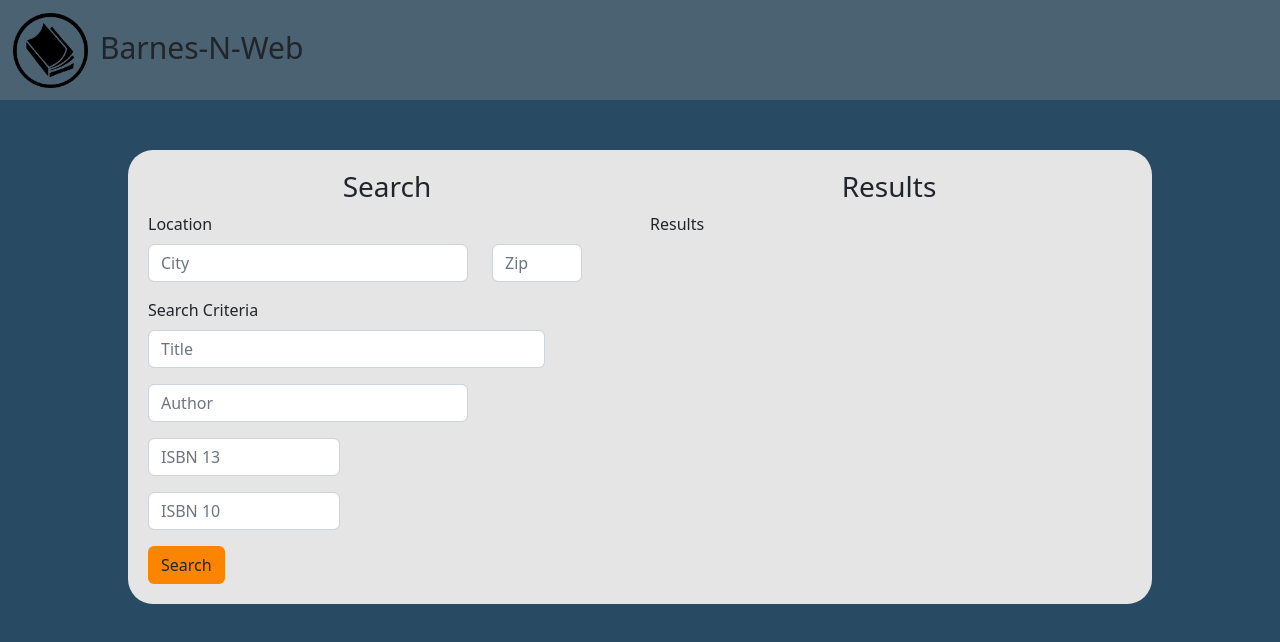
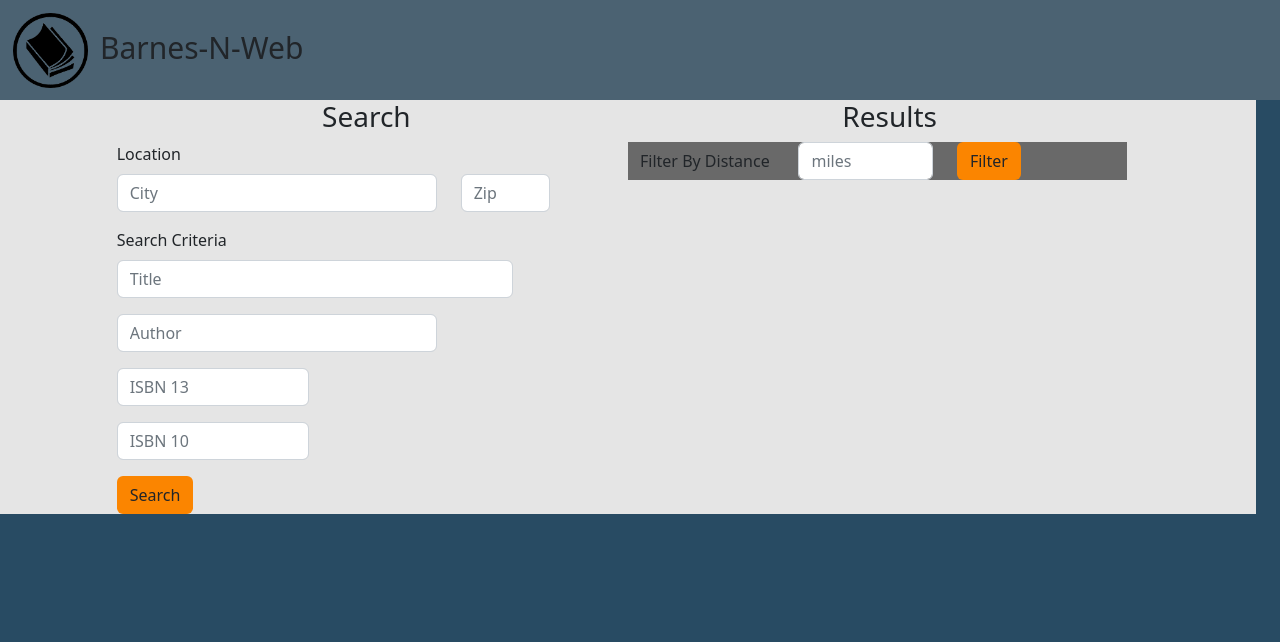
Before and after one commit to rigrergl/barnes-n-web, a Next.js app in the folder barnes-n-web/: page /Search in a window 1280 px wide. Shown: the top 642 px of the page. Built offline with nearby package versions, Linux system fonts and the light colour scheme.

Commit message:
More Changes to Search Page

```diff
--- a/barnes-n-web/pages/Search.tsx
+++ b/barnes-n-web/pages/Search.tsx
@@ -1,27 +1,36 @@
+import { useState } from "react";
 import Row from "react-bootstrap/Row";
 import Col from "react-bootstrap/Col";
+import Container from "react-bootstrap/Container";
+import Form from "react-bootstrap/Form";
 import Header from "./components/Header";
 import SearchForm from "./components/SearchForm";
+import FilterForm from "./components/FilterForm";
 import Button from "./components/Button";
-import Results from "./components/Results";
 
 const Search = () => {
+  const [listings, setListings] = useState([]);
+
   return (
     <div className="page">
       <Header />
-      <div className="searchBox">
-        <Row>
+      <Container fluid>
+        <Row style={{ backgroundColor: "#e5e5e5" }}>
+          <Col sm={1}></Col>
           <Col>
             <h3 style={{ textAlign: "center" }}>Search</h3>
             <SearchForm />
-            <Button color={"#FB8500"} text={"Search"} />
           </Col>
           <Col>
             <h3 style={{ textAlign: "center" }}>Results</h3>
-            <Results />
+            <Row style={{ backgroundColor: "#696969" }}>
+              <FilterForm />
+            </Row>
+            <Row style={{ backgroundColor: "#C5C5C5" }}></Row>
           </Col>
+          <Col sm={1}></Col>
         </Row>
-      </div>
+      </Container>
     </div>
   );
 };
--- /dev/null
+++ b/barnes-n-web/pages/components/FilterForm.tsx
@@ -0,0 +1,26 @@
+import PropTypes from "prop-types";
+import { FormLabel } from "react-bootstrap";
+import Form from "react-bootstrap/Form";
+import Row from "react-bootstrap/Row";
+import Col from "react-bootstrap/Col";
+import Button from "./Button";
+
+function FilterForm() {
+  return (
+    <Form>
+      <Form.Group as={Row} controlId="formDistance">
+        <Form.Label column sm={4}>
+          Filter By Distance
+        </Form.Label>
+        <Col sm={4}>
+          <Form.Control type="distance" placeholder="miles" />
+        </Col>
+        <Col sm={4}>
+          <Button color={"#FB8500"} text={"Filter"} />
+        </Col>
+      </Form.Group>
+    </Form>
+  );
+}
+
+export default FilterForm;
--- a/barnes-n-web/pages/components/Results.tsx
+++ /dev/null
@@ -1,7 +0,0 @@
-import React from "react";
-
-function Results() {
-  return <div>Results</div>;
-}
-
-export default Results;
--- a/barnes-n-web/pages/components/SearchForm.tsx
+++ b/barnes-n-web/pages/components/SearchForm.tsx
@@ -3,6 +3,7 @@ import { FormLabel } from "react-bootstrap";
 import Form from "react-bootstrap/Form";
 import Row from "react-bootstrap/Row";
 import Col from "react-bootstrap/Col";
+import Button from "./Button";
 
 function SearchForm() {
   return (
@@ -42,6 +43,7 @@ function SearchForm() {
       <Form.Group className="mb-3" controlId="formGridIsbn10">
         <Form.Control style={{ width: "15vw" }} placeholder="ISBN 10" />
       </Form.Group>
+      <Button color={"#FB8500"} text={"Search"} />
     </Form>
   );
 }
```
Also changed, not shown: barnes-n-web/pages/components/ListingCard.tsx (added, +28 -0 lines).
